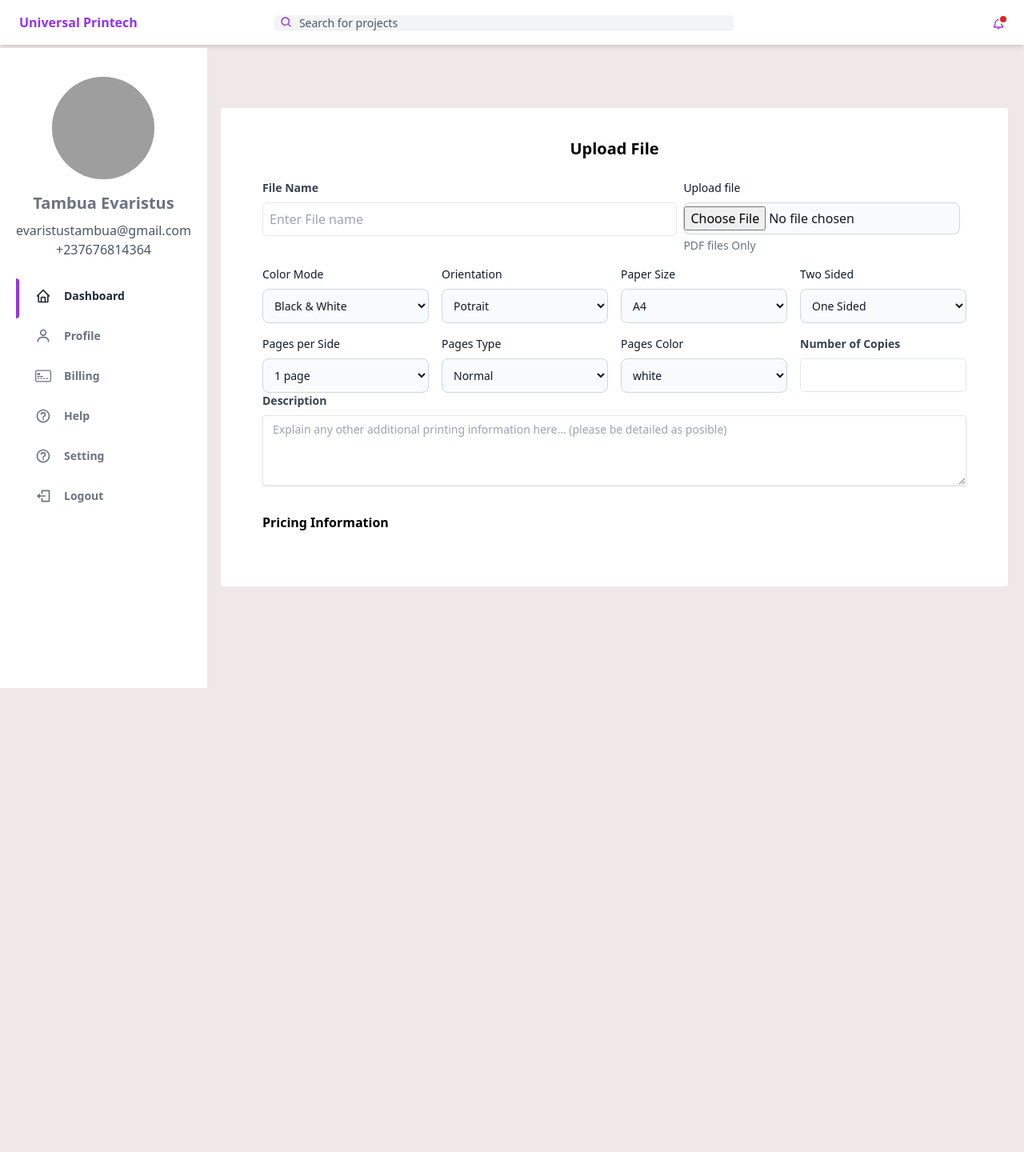
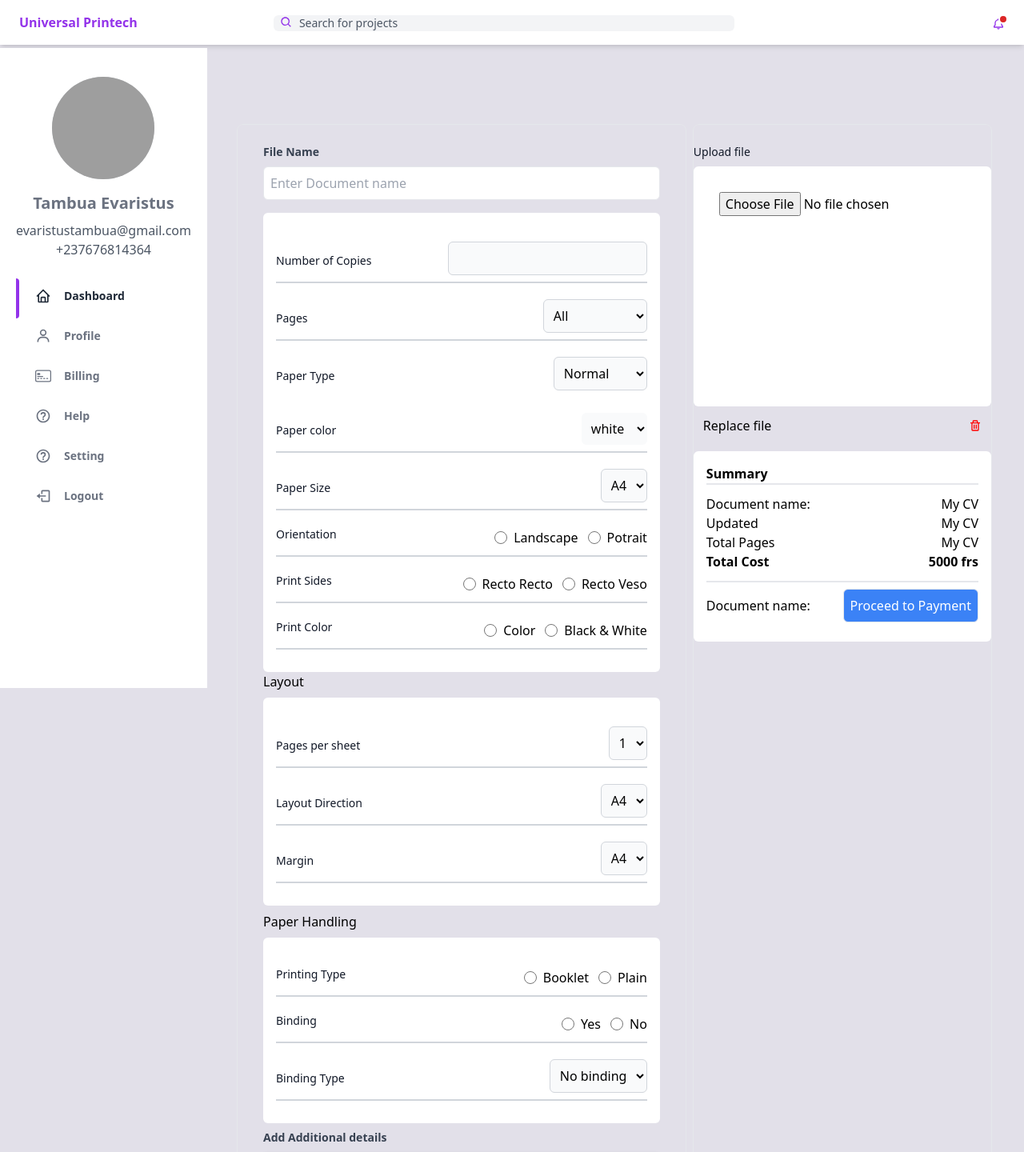
Before and after one commit to tambuaevaristus/cimfest-hack, a Next.js app: page /file_upload in a window 1280 px wide. Shown: the top 1440 px of the page at 80% size. Before the commit the page ends 800 px from the top, so only its background shows below. Built offline with nearby package versions, Linux system fonts and the light colour scheme; grey boxes are pictures that could not be loaded.

Commit message:
File upload done

```diff
--- a/pages/file_upload.tsx
+++ b/pages/file_upload.tsx
@@ -1,133 +1,111 @@
 import React, { useEffect, useRef, useState } from "react";
+import { BiTrash } from "react-icons/bi";
 
 export default function Create() {
-  const [title, setTitle] = useState("");
-  const [city, setCity] = useState("");
-  const [venue, setVenue] = useState("");
+  const [docName, setDocName] = useState("");
+  const [numberOfCopies, setNumberOfCopies] = useState();
+  const [paperType, setPaperType] = useState("");
+  const [paperSize, setPaperSize] = useState("");
+  const [orientation, setOrientation] = useState("");
+  const [printSides, setprintSides] = useState("");
+  const [printColor, setPrintColor] = useState("");
+  const [paperColor, setPaperColor] = useState("");
+  const [pagesToPrint, setPagesToPrint] = useState("");
 
-  const [googleMapLink, setGoogleMapLink] = useState("");
-  const [date, setDate] = useState("");
-  const [time, setTime] = useState("");
-  const [phone, setPhone] = useState("");
-  const [description, setDescription] = useState("");
-  const [refundPolicy, setRefundPolicy] = useState("");
+  // Layout properties
+  const [pagesPerSheet, setPagesPerSheet] = useState("");
+  const [layoutDirection, setLayoutDirection] = useState("");
+  const [printType, setPrintType] = useState("");
+  const [biding, setBiding] = useState("");
+  const [bidingType, setBidingType] = useState("");
+  const [extraDetails, setExtraDetails] = useState("");
 
-  const [ticketName, setTicketName] = useState("");
-  const [ticketPrice, setTicketPrice] = useState("");
+  const [file, setFile] = useState("");
 
+  const fileObj = {
+    docName,
+    numberOfCopies,
+    paperType,
+    paperSize,
+    orientation,
+    printSides,
+    printColor,
+    paperColor,
+    pagesPerSheet,
+    printType,
+    biding,
+    bidingType,
+    extraDetails,
+  };
+  const handleSummitFile = () => {
+    console.log(fileObj);
+  };
   return (
     <div>
-      <div className="container mx-auto mt-[65px] gap-2 flex p-5">
+      <div className="container mx-auto mt-[65px] gap-2 flex md:p-5">
         <div className="w-full">
-          <div className="w-full rounded-lg bg-white p-5 lg:rounded">
-            <h3 className="font-bold text-[20px] pt-4 text-center">
-              Upload File
-            </h3>
-            <div className="mb-4 rounded bg-white px-8 pt-6 pb-8">
+          <div className=" p-5 lg:rounded md:flex gap-2 ">
+            <div className="mb-4 md:w-3/5 rounded-lg border  rounded md:px-8 pt-6 pb-8">
               <div className="mb-4 md:flex md:justify-between">
-                <div className="md:flex mb-4 md:mr-2 md:mb-0 w-full gap-2">
-                  <div className="md:w-3/5">
+                <div className="md:flex mb-4 md:mb-0 w-full gap-2">
+                  <div className="w-full">
                     <label className="mb-2 block text-sm font-bold text-gray-700">
                       File Name
                     </label>
                     <input
                       className="border  w-full p-2 rounded-md"
                       type="text"
-                      placeholder="Enter File name"
-                      onChange={(e) => setTitle(e.target.value)}
+                      placeholder="Enter Document name"
+                      onChange={(e) => setDocName(e.target.value)}
                     />
-                  </div>
-                  <div className="md:w-2/5">
-                    <label className="block mb-2 text-sm  font-medium text-gray-900 dark:text-white">
-                      Upload file
-                    </label>
-                    <input
-                      className="block w-full text-md py-1 text-gray-900 border border-gray-300 rounded-lg cursor-pointer bg-gray-50 dark:text-gray-400 focus:outline-none dark:bg-gray-700 dark:border-gray-600 dark:placeholder-gray-400"
-                      type="file"
-                    />
-                    <p
-                      className="mt-1 text-sm text-gray-500 dark:text-gray-300"
-                      id="file_input_help"
-                    >
-                      PDF files Only
-                    </p>
                   </div>
                 </div>
               </div>
 
-              <div className="grid lg:grid-cols-4 gap-4 md:grid-cols-3 sm:grid-cols-2 grid-cols-1">
-                <div className="">
-                  <label className="block mb-2 text-sm font-medium text-gray-900 dark:text-white">
-                    Color Mode
+              <div className="bg-white p-4 rounded-md">
+                <div className="md:flex justify-between my-3 border-b-2 py-2 border-gray-300">
+                  <label className="block my-auto mb-2 text-sm font-medium text-gray-900">
+                    Number of Copies
                   </label>
-                  <select className="bg-gray-50 border border-gray-300 w-full text-gray-900 text-sm rounded-lg focus:ring-blue-500 focus:border-blue-500 block p-2.5 dark:bg-gray-700 dark:border-gray-600 dark:placeholder-gray-400 dark:text-white dark:focus:ring-blue-500 dark:focus:border-blue-500">
+                  <input
+                    className="my-auto bg-gray-50 border border-gray-300 px-2 rounded-md py-2"
+                    type="number"
+                    onChange={(e: any) => setNumberOfCopies(e.target.value)}
+                  />
+                </div>
+                <div className="md:flex justify-between my-3 border-b-2 py-2 border-gray-300">
+                  <label className="block my-auto mb-2 text-sm font-medium text-gray-900">
+                    Pages{" "}
+                  </label>
+                  <select className="my-auto bg-gray-50 border border-gray-300 px-2 rounded-md py-2">
                     <option value="Landscape" selected>
-                      Black & White
+                      All
                     </option>
-                    <option value="Potrait">Color</option>
+                    <option value="Potrait">Some Pages</option>
                   </select>
                 </div>
-                <div className="">
-                  <label className="block mb-2 text-sm font-medium text-gray-900 dark:text-white">
-                    Orientation
+                <div className="md:flex justify-between my-3 py-2">
+                  <label className="block my-auto mb-2 text-sm font-medium text-gray-900">
+                    Paper Type
                   </label>
-                  <select className="bg-gray-50 border border-gray-300 w-full text-gray-900 text-sm rounded-lg focus:ring-blue-500 focus:border-blue-500 block p-2.5 dark:bg-gray-700 dark:border-gray-600 dark:placeholder-gray-400 dark:text-white dark:focus:ring-blue-500 dark:focus:border-blue-500">
-                    <option value="Potrait" selected>
-                      Potrait
-                    </option>
-                    <option value="Landscape">Landscape</option>
-                  </select>
-                </div>
-                <div className="">
-                  <label className="block mb-2 text-sm font-medium text-gray-900 dark:text-white">
-                    Paper Size
-                  </label>
-                  <select className="bg-gray-50 border border-gray-300 w-full text-gray-900 text-sm rounded-lg focus:ring-blue-500 focus:border-blue-500 block p-2.5 dark:bg-gray-700 dark:border-gray-600 dark:placeholder-gray-400 dark:text-white dark:focus:ring-blue-500 dark:focus:border-blue-500">
-                    <option value="A4" selected>
-                      A4
-                    </option>
-                    <option value="A3">A3</option>
-                    <option value="A5">A5</option>
-                  </select>
-                </div>
-                <div className="">
-                  <label className="block mb-2 text-sm font-medium text-gray-900 dark:text-white">
-                    Two Sided
-                  </label>
-                  <select className="bg-gray-50 border border-gray-300 w-full text-gray-900 text-sm rounded-lg focus:ring-blue-500 focus:border-blue-500 block p-2.5 dark:bg-gray-700 dark:border-gray-600 dark:placeholder-gray-400 dark:text-white dark:focus:ring-blue-500 dark:focus:border-blue-500">
-                    <option value="one sided" selected>
-                      One Sided
-                    </option>
-                    <option value="two sided">Two Sided</option>
-                  </select>
-                </div>
-                <div className="">
-                  <label className="block mb-2 text-sm font-medium text-gray-900 dark:text-white">
-                    Pages per Side
-                  </label>
-                  <select className="bg-gray-50 border border-gray-300 w-full text-gray-900 text-sm rounded-lg focus:ring-blue-500 focus:border-blue-500 block p-2.5 dark:bg-gray-700 dark:border-gray-600 dark:placeholder-gray-400 dark:text-white dark:focus:ring-blue-500 dark:focus:border-blue-500">
-                    <option value="one page" selected>
-                      1 page
-                    </option>
-                    <option value="two page">2 pages</option>
-                  </select>
-                </div>
-                <div className="">
-                  <label className="block mb-2 text-sm font-medium text-gray-900 dark:text-white">
-                    Pages Type
-                  </label>
-                  <select className="bg-gray-50 border border-gray-300 w-full text-gray-900 text-sm rounded-lg focus:ring-blue-500 focus:border-blue-500 block p-2.5 dark:bg-gray-700 dark:border-gray-600 dark:placeholder-gray-400 dark:text-white dark:focus:ring-blue-500 dark:focus:border-blue-500">
+                  <select
+                    onChange={(e: any) => setPaperType(e.target.value)}
+                    className="my-auto bg-gray-50 border border-gray-300 px-2 rounded-md py-2 bg-gray-100"
+                  >
                     <option value="normal" selected>
                       Normal
                     </option>
                     <option value="Hard Page">Hard Page</option>
                   </select>
                 </div>
-                <div className="">
-                  <label className="block mb-2 text-sm font-medium text-gray-900 dark:text-white">
-                    Pages Color
+                <div className="md:flex justify-between border-b-2 border-gray-300 my-3 py-2">
+                  <label className="block my-auto mb-2 text-sm font-medium text-gray-900">
+                    Paper color
                   </label>
-                  <select className="bg-gray-50 border border-gray-300 w-full text-gray-900 text-sm rounded-lg focus:ring-blue-500 focus:border-blue-500 block p-2.5 dark:bg-gray-700 dark:border-gray-600 dark:placeholder-gray-400 dark:text-white dark:focus:ring-blue-500 dark:focus:border-blue-500">
+                  <select
+                    onChange={(e: any) => setPaperColor(e.target.value)}
+                    className="my-auto bg-gray-50 border-gray-300 px-2 rounded-md py-2 bg-gray-100"
+                  >
                     <option value="white" selected>
                       white
                     </option>
@@ -137,36 +115,294 @@ export default function Create() {
                   </select>
                 </div>
 
-                <div>
-                  <label className="mb-2 block text-sm font-bold text-gray-700">
-                    Number of Copies
+                <div className="md:flex justify-between my-3 border-b-2 py-2 border-gray-300">
+                  <label className="block my-auto mb-2 text-sm font-medium text-gray-900">
+                    Paper Size
                   </label>
-                  <input
-                    className="border  w-full p-2 rounded-md"
-                    type="number"
-                  />
+                  <select
+                    onChange={(e) => setPaperSize(e.target.value)}
+                    className="my-auto bg-gray-50 border border-gray-300 px-2 rounded-md py-2 bg-gray-100"
+                  >
+                    <option value="A4">A4</option>
+                    <option value="A3">A3</option>
+                    <option value="A5">A5</option>
+                  </select>
+                </div>
+
+                <div className="md:flex justify-between my-3 border-b-2 py-2 border-gray-300">
+                  <label className="block my-auto mb-2 text-sm font-medium text-gray-900">
+                    Orientation
+                  </label>
+                  <div className="md:flex flex-row justify-between">
+                    <label className="inline-flex items-center">
+                      <input
+                        type="radio"
+                        className="form-radio h-4 w-4 text-blue-600"
+                        value="landscape"
+                        name="orientation"
+                        onChange={(e: any) => setOrientation(e.target.value)}
+                      />
+                      <span className="ml-2 pr-3">Landscape</span>
+                    </label>
+                    <label className="inline-flex items-center">
+                      <input
+                        type="radio"
+                        className="form-radio h-4 w-4 text-blue-600"
+                        value="potrait"
+                        onChange={(e: any) => setOrientation(e.target.value)}
+                        name="orientation"
+                      />
+                      <span className="ml-2">Potrait</span>
+                    </label>
+                  </div>
+                </div>
+
+                <div className="flex justify-between my-3 border-b-2 py-2 border-gray-300">
+                  <label className="block my-auto mb-2 text-sm font-medium text-gray-900">
+                    Print Sides
+                  </label>
+                  <div className="flex flex-row justify-between">
+                    <label className="inline-flex items-center">
+                      <input
+                        type="radio"
+                        className="form-radio h-4 w-4 text-blue-600"
+                        value="recto-recto"
+                        name="printSides"
+                        onChange={(e) => setprintSides(e.target.value)}
+                      />
+                      <span className="ml-2 pr-3">Recto Recto</span>
+                    </label>
+                    <label className="inline-flex items-center">
+                      <input
+                        type="radio"
+                        className="form-radio h-4 w-4 text-blue-600"
+                        name="printSides"
+                        value="recto-veso"
+                        onChange={(e) => setprintSides(e.target.value)}
+                      />
+                      <span className="ml-2">Recto Veso</span>
+                    </label>
+                  </div>
+                </div>
+
+                <div className="flex justify-between my-3 border-b-2 py-2 border-gray-300">
+                  <label className="block my-auto mb-2 text-sm font-medium text-gray-900">
+                    Print Color
+                  </label>
+                  <div className="flex flex-row justify-between">
+                    <label className="inline-flex items-center">
+                      <input
+                        type="radio"
+                        className="form-radio h-4 w-4 text-blue-600"
+                        name="printColor"
+                        value="color"
+                        onChange={(e) => setPrintColor(e.target.value)}
+                      />
+                      <span className="ml-2 pr-3">Color</span>
+                    </label>
+                    <label className="inline-flex items-center">
+                      <input
+                        type="radio"
+                        className="form-radio h-4 w-4 text-blue-600"
+                        value="black-and-white"
+                        name="printColor"
+                        onChange={(e) => setPrintColor(e.target.value)}
+                      />
+                      <span className="ml-2">Black & White</span>
+                    </label>
+                  </div>
+                </div>
+              </div>
+
+              <h3>Layout</h3>
+              <div className="bg-white rounded-md p-4 my-2">
+                <div className="flex justify-between my-3 border-b-2 py-2 border-gray-300">
+                  <label className="block my-auto mb-2 text-sm font-medium text-gray-900">
+                    Pages per sheet
+                  </label>
+                  <select
+                    onChange={(e) => setPagesPerSheet(e.target.value)}
+                    className="my-auto bg-gray-50 border border-gray-300 px-2 rounded-md py-2 bg-gray-100"
+                  >
+                    <option value="1" selected>
+                      1
+                    </option>
+                    <option value="2">2</option>
+                    <option value="3">3</option>
+                    <option value="4">4</option>
+                  </select>
+                </div>
+
+                <div className="flex justify-between my-3 border-b-2 py-2 border-gray-300">
+                  <label className="block my-auto mb-2 text-sm font-medium text-gray-900">
+                    Layout Direction
+                  </label>
+                  <select className="my-auto bg-gray-50 border border-gray-300 px-2 rounded-md py-2 bg-gray-100">
+                    <option value="A4" selected>
+                      A4
+                    </option>
+                    <option value="A3">A3</option>
+                    <option value="A5">A5</option>
+                  </select>
+                </div>
+                <div className="flex justify-between my-3 border-b-2 py-2 border-gray-300">
+                  <label className="block my-auto mb-2 text-sm font-medium text-gray-900">
+                    Margin
+                  </label>
+                  <select className="my-auto bg-gray-50 border border-gray-300 px-2 rounded-md py-2 bg-gray-100">
+                    <option value="A4" selected>
+                      A4
+                    </option>
+                    <option value="A3">A3</option>
+                    <option value="A5">A5</option>
+                  </select>
+                </div>
+              </div>
+
+              <h3>Paper Handling</h3>
+              <div className="bg-white rounded-md p-4 my-2">
+                <div className="flex justify-between my-3 border-b-2 py-2 border-gray-300">
+                  <label className="block my-auto mb-2 text-sm font-medium text-gray-900">
+                    Printing Type
+                  </label>
+                  <div className="flex flex-row justify-between">
+                    <label className="inline-flex items-center">
+                      <input
+                        type="radio"
+                        className="form-radio h-4 w-4 text-blue-600"
+                        value="Booklet"
+                        name="printColor"
+                        // checked={value === 'true'}
+                        onChange={(e) => setPrintType(e.target.value)}
+                      />
+                      <span className="ml-2 pr-3">Booklet</span>
+                    </label>
+                    <label className="inline-flex items-center">
+                      <input
+                        type="radio"
+                        className="form-radio h-4 w-4 text-blue-600"
+                        value="plain"
+                        name="printColor"
+                        // checked={value === 'false'}
+                        onChange={(e) => setPrintType(e.target.value)}
+                      />
+                      <span className="ml-2">Plain</span>
+                    </label>
+                  </div>
+                </div>
+
+                <div className="flex justify-between my-3 border-b-2 py-2 border-gray-300">
+                  <label className="block my-auto mb-2 text-sm font-medium text-gray-900">
+                    Binding
+                  </label>
+                  <div className="flex flex-row justify-between">
+                    <label className="inline-flex items-center">
+                      <input
+                        type="radio"
+                        className="form-radio h-4 w-4 text-blue-600"
+                        value="Yes"
+                        name="binding"
+                        // checked={value === 'true'}
+                        onChange={(e) => setBiding(e.target.value)}
+                      />
+                      <span className="ml-2 pr-3">Yes</span>
+                    </label>
+                    <label className="inline-flex items-center">
+                      <input
+                        type="radio"
+                        className="form-radio h-4 w-4 text-blue-600"
+                        value="false"
+                        name="binding"
+                        onChange={(e) => setBiding(e.target.value)}
+                      />
+                      <span className="ml-2">No</span>
+                    </label>
+                  </div>
+                </div>
+                <div className="flex justify-between my-3 border-b-2 py-2 border-gray-300">
+                  <label className="block my-auto mb-2 text-sm font-medium text-gray-900">
+                    Binding Type
+                  </label>
+                  <select
+                    onClick={(e:any) => setBidingType(e.target.value)}
+                    className="my-auto bg-gray-50 border border-gray-300 px-2 rounded-md py-2 bg-gray-100"
+                  >
+                    <option value="no binding" selected>No binding</option>
+                    <option value="spiral">Spiral</option>
+                    <option value="pin">Pin</option>
+                  </select>
                 </div>
               </div>
               <div className="mb-4">
                 <label className="mb-2 block text-sm font-bold text-gray-700">
-                  Description
+                  Add Additional details
                 </label>
                 <p></p>
                 <textarea
                   cols={30}
                   rows={4}
                   placeholder="Explain any other additional printing information here... (please be detailed as posible)"
-                  onChange={(e) => setDescription(e.target.value)}
+                  onChange={(e) => setExtraDetails(e.target.value)}
                   className="focus:shadow-outline mb-3 w-full appearance-none rounded border px-3 py-2 text-sm leading-tight text-gray-700 shadow focus:outline-none"
                 ></textarea>
               </div>
+            </div>
+            <div className="mb-4 md:w-2/5 rounded-lg border  rounded  pt-6 pb-8">
+              <label className="block mb-2 text-sm  font-medium text-gray-900 dark:text-white">
+                Upload file
+              </label>
+              <div className="bg-white  p-8 tottom-0  w-full h-[300px] rounded-md">
+                <input
+                  type="file"
+                  onChange={(e) => setFile(e.target.value)}
+                  className="file-input file-input-ghost w-full my-auto mx-auto max-w-xs"
+                />
+              </div>
+              <div className="flex justify-between px-3">
+                <button className="my-3 hover:text-blue-500">
+                  Replace file
+                </button>
+                <button my-3>
+                  <BiTrash color="red" />
+                </button>
+              </div>
+              <div className="bg-white rounded-md p-4 my-2">
+                <h3 className="font-bold">Summary</h3>
+                <div className="border-t-2 border-b-2  py-3">
+                  <div className="flex justify-between">
+                    <p>Document name:</p>
+                    <p>My CV</p>
+                  </div>
 
-              <h2 className="font-bold text-[16px]">Pricing Information</h2>
+                  <div className="flex justify-between">
+                    <p>Updated</p>
+                    <p>My CV</p>
+                  </div>
 
+                  <div className="flex justify-between">
+                    <p>Total Pages</p>
+                    <p>My CV</p>
+                  </div>
 
+                  <div className="flex  justify-between">
+                    <p className="font-bold">Total Cost</p>
+                    <p className="font-bold">5000 frs</p>
+                  </div>
+                </div>
+                <div>
+                  <div className="flex justify-between py-2">
+                    <p className="my-auto">Document name:</p>
+                    <button
+                      onClick={handleSummitFile}
+                      className="p-2 border rounded-md bg-blue-500 text-white my-auto "
+                    >
+                      Proceed to Payment
+                    </button>
+                  </div>
+                </div>
+              </div>
             </div>
           </div>
-
         </div>
       </div>
     </div>
--- a/styles/globals.css
+++ b/styles/globals.css
@@ -4,5 +4,5 @@
 
 
 body{
-    background-color: rgba(239, 230, 230, 0.885);
+    background-color:#e2e0e9;
 }
```
